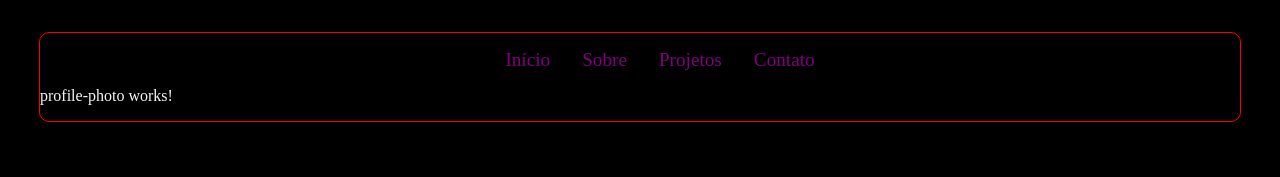
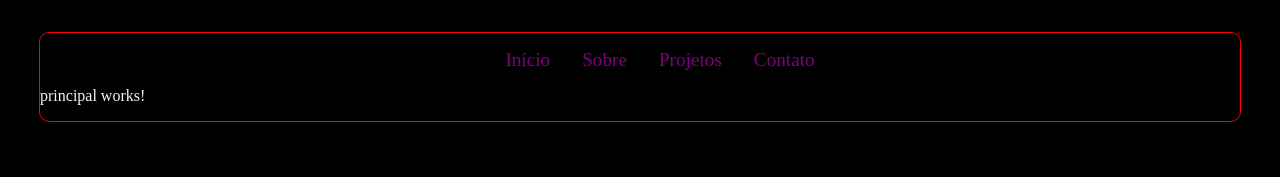
Before and after one commit to dianafismed/Diana_Avila, an Angular app in the folder portfolio/: page / in a window 1280 px wide. Shown: the top 177 px of the page. Built offline with nearby package versions, Linux system fonts and the light colour scheme.

Commit message:
componente principal

```diff
--- a/portfolio/src/app/app.component.html
+++ b/portfolio/src/app/app.component.html
@@ -1,5 +1,7 @@
 <app-container>
   <app-header/>
-  <app-profile-photo/>
+  <app-principal>
+    <app-profile-photo/>
+  </app-principal>
 </app-container>
 <router-outlet />
--- a/portfolio/src/app/app.component.ts
+++ b/portfolio/src/app/app.component.ts
@@ -2,8 +2,8 @@ import { Component } from '@angular/core';
 import { RouterOutlet } from '@angular/router';
 import { HeaderComponent } from './components/header/header.component';
 import { ContainerComponent } from './components/container/container.component';
-import { ProfileFotoComponent } from './components/profile-foto/profile-foto.component';
 import { ProfilePhotoComponent } from './components/profile-photo/profile-photo.component';
+import { PrincipalComponent } from './components/principal/principal.component';
 
 @Component({
   selector: 'app-root',
@@ -11,6 +11,7 @@ import { ProfilePhotoComponent } from './components/profile-photo/profile-photo.
     RouterOutlet,
     ContainerComponent,
     HeaderComponent,
+    PrincipalComponent,
     ProfilePhotoComponent
   ],
   templateUrl: './app.component.html',
--- /dev/null
+++ b/portfolio/src/app/components/principal/principal.component.html
@@ -0,0 +1 @@
+<p>principal works!</p>
--- a/portfolio/src/app/components/profile-photo/profile-photo.component.css
+++ b/portfolio/src/app/components/profile-photo/profile-photo.component.css
@@ -0,0 +1,7 @@
+img{
+  width: 40%;
+  height: auto;
+  padding: 2rem;
+  border-radius: 2.5rem;
+
+}
--- a/portfolio/src/app/components/profile-photo/profile-photo.component.html
+++ b/portfolio/src/app/components/profile-photo/profile-photo.component.html
@@ -1 +1,3 @@
-<p>profile-photo works!</p>
+<picture>
+  <img src='assets/diana.jpg' alt="Imagem de Diana">
+</picture>
--- a/portfolio/src/app/components/profile-photo/profile-photo.component.ts
+++ b/portfolio/src/app/components/profile-photo/profile-photo.component.ts
@@ -4,8 +4,8 @@ import { Component } from '@angular/core';
   selector: 'app-profile-photo',
   imports: [],
   templateUrl: './profile-photo.component.html',
-  styleUrl: './profile-photo.component.css'
+  styleUrl: './profile-photo.component.css',
 })
 export class ProfilePhotoComponent {
-
+  imagePath = 'assets/diana.jpg';
 }
```
Also changed, not shown: portfolio/src/app/components/principal/principal.component.ts (added, +11 -0 lines), portfolio/src/app/components/principal/principal.component.css (added), 2 other files (tests, documents, lock files or other folders).
